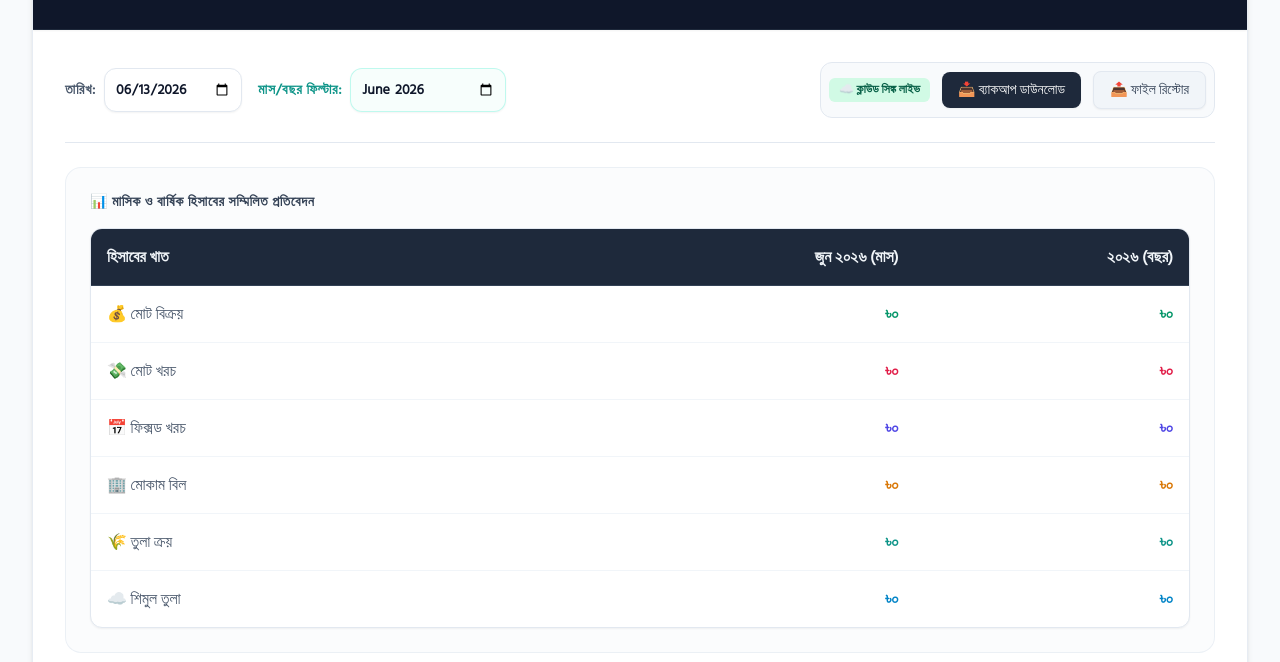
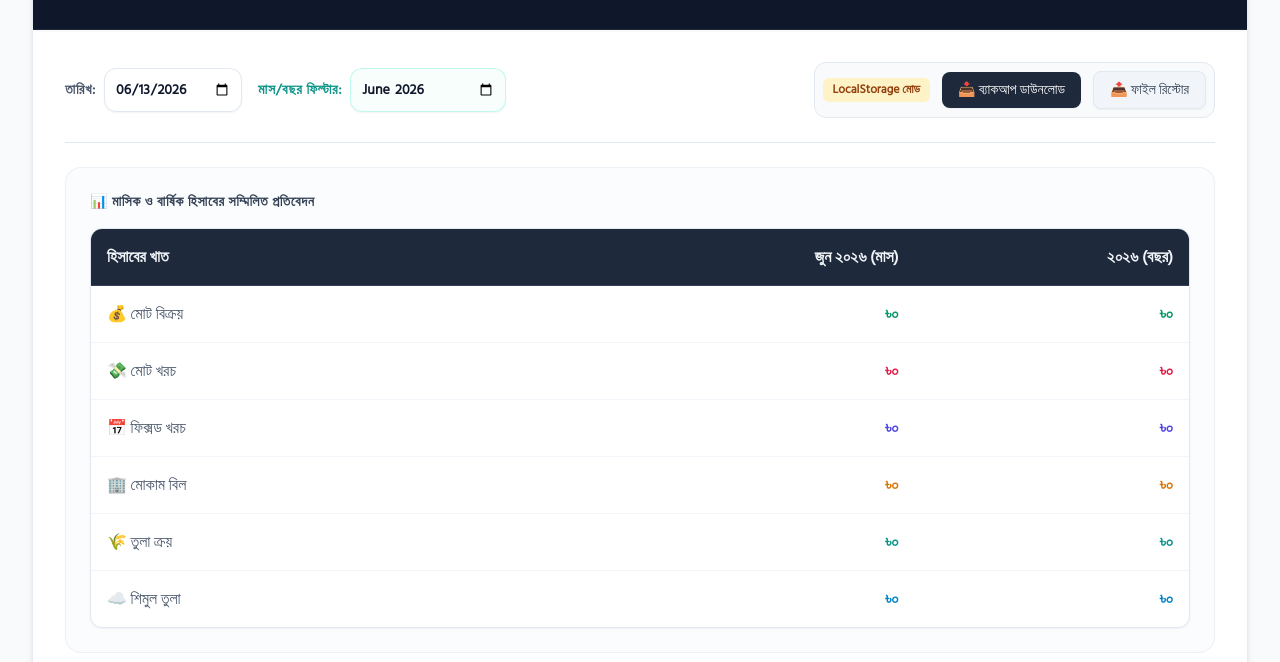
Before and after one commit to nahid-ema/ferdous-bedding, a plain HTML site: page index.html in a window 1280 px wide. Shown: the part 138-800 px from the top of the page. Drawn offline with nearby package versions, Linux system fonts and the light colour scheme; no server answers.

Commit message:
Update index.html

```diff
--- a/index.html
+++ b/index.html
@@ -271,14 +271,14 @@
         // 🔑 FIREBASE CONFIGURATION PLACEHOLDER
         // ফায়ারবেস কনসোল থেকে আপনার রিয়েল কি-গুলো নিচের অংশে পরিবর্তন করুন:
         const firebaseConfig = {
-    apiKey: "AIzaSyCaNCOEIQlA5u2KiBPDbSGlJItpoLLLfYg",
+    apiKey: "YOUR_API_KEY",
     authDomain: "asif-911bf.firebaseapp.com",
+    databaseURL: "https://asif-911bf-default-rtdb.asia-southeast1.firebasedatabase.app", // 👈 এই লাইনটি এভাবে পরিবর্তন করুন
     projectId: "asif-911bf",
-    storageBucket: "asif-911bf.firebasestorage.app",
-    messagingSenderId: "671825009883",
-    appId: "1:671825009883:web:2fb39d37d9aefe3ab940fe",
-    measurementId: "G-17SGVWYH32"
-  };
+    storageBucket: "asif-911bf.appspot.com",
+    messagingSenderId: "YOUR_MESSAGING_SENDER_ID",
+    appId: "YOUR_APP_ID"
+};
 
         // Firebase Activation Check
         const isFirebaseConfigured = firebaseConfig.apiKey && firebaseConfig.apiKey !== "YOUR_API_KEY";
```
